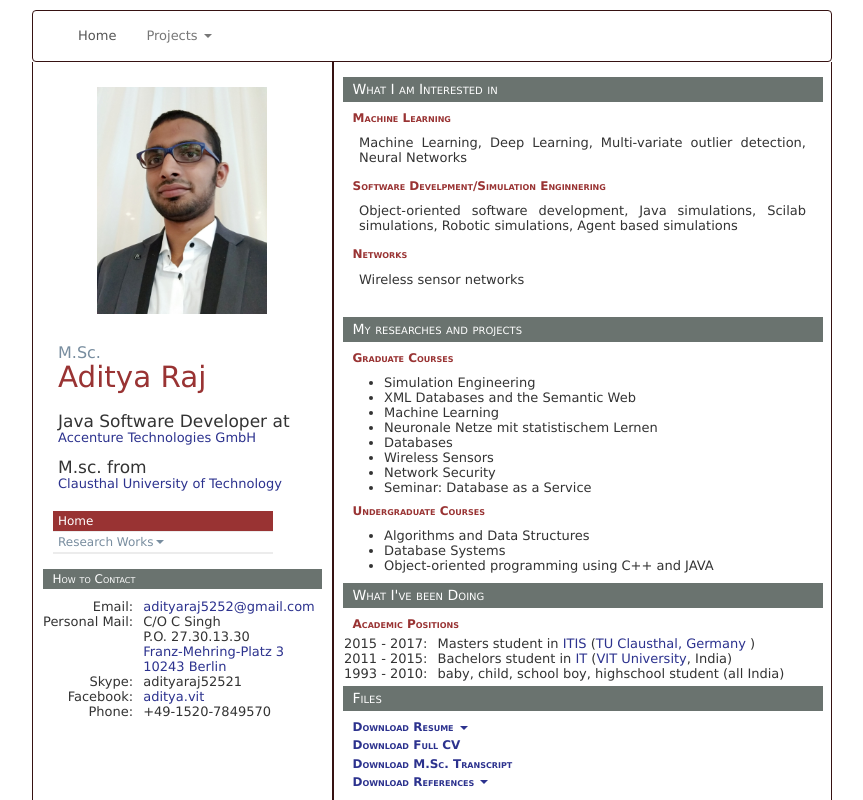
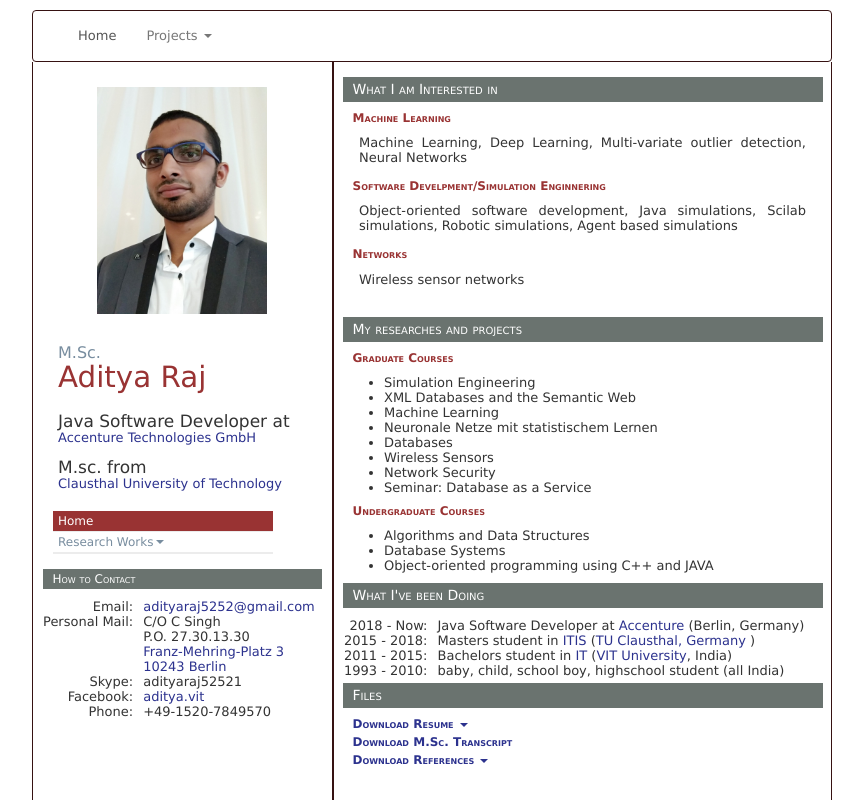
Before and after one commit to adityaraj52/adityaraj52.github.io, a plain HTML site: page index.html in a window 1280 px wide. Shown: the top 800 px of the page, without its empty margins (208-1071 px from the left). Drawn offline with nearby package versions, Linux system fonts and the light colour scheme.

Commit message:
updated info

```diff
--- a/index.html
+++ b/index.html
@@ -186,11 +186,16 @@
 
         <!-- ============================================================================================== Right Branch -->
         <h2 class="section_title">What I've been Doing</h2>
-        <h3 class="subsection_title">Academic Positions</h3>
+        <!--<h3 class="subsection_title">Academic Positions</h3>-->
 
         <table>
             <tr>
-                <th>2015 - 2017:</th>
+                <th>2018 - Now:</th>
+                <td>Java Software Developer at <a href="https://www.accenture.com/de-de/new-applied-now" target="_blank">Accenture </a>(Berlin, Germany)
+                </td>
+            </tr>
+            <tr>
+                <th>2015 - 2018:</th>
                 <td>Masters student in <a href="http://www.itis-graduateschool.de/" target="_blank">ITIS </a>(<a
                         href="http://www.tu-clausthal.de/" target="_blank">TU Clausthal, Germany</a> )
                 </td>
@@ -224,8 +229,8 @@
         </div>
 
 
-        <h3 class="subsection_title"><a target="_blank" href="resources/personal_files/Aditya Raj.pdf"
-                                        download="Aditya Raj.pdf">Download Full CV</a></h3>
+        <!--<h3 class="subsection_title"><a target="_blank" href="resources/personal_files/Aditya Raj.pdf"-->
+                                        <!--download="Aditya Raj.pdf">Download Full CV</a></h3>-->
 
         <div class="clearthis"></div><!--clearthis end-->
         <h3 class="subsection_title"><a target="_blank" href="resources/personal_files/MscTranscript.pdf"
@@ -237,7 +242,7 @@
                 <span class="caret"></span></h3>
             <ul class="dropdown-menu" id="reference_dropdown">
                 <!--<li><a target="_blank" href="#">Master Thesis Reference 1</a></li>-->
-                <li><a target="_blank" href="resources/personal_files/references/SalzgitterRecommendations.pdf">Master Thesis Reference</a></li>
+                <li><a target="_blank" href="resources/personal_files/references/SalzgitterRecommendations.pdf">M.Sc Thesis</a></li>
                 <li><a target="_blank" href="resources/personal_files/references/ReferenceDrReinhardt.pdf">Research Project</a></li>
                 <li><a target="_blank" href="resources/personal_files/references/ReferenceMastersProgramme.pdf">Bachelors Thesis</a></li>
                 <li><a target="_blank" href="resources/personal_files/references/ReferenceProfMuellerInternship.pdf">Bachelors Internship</a></li>
```
